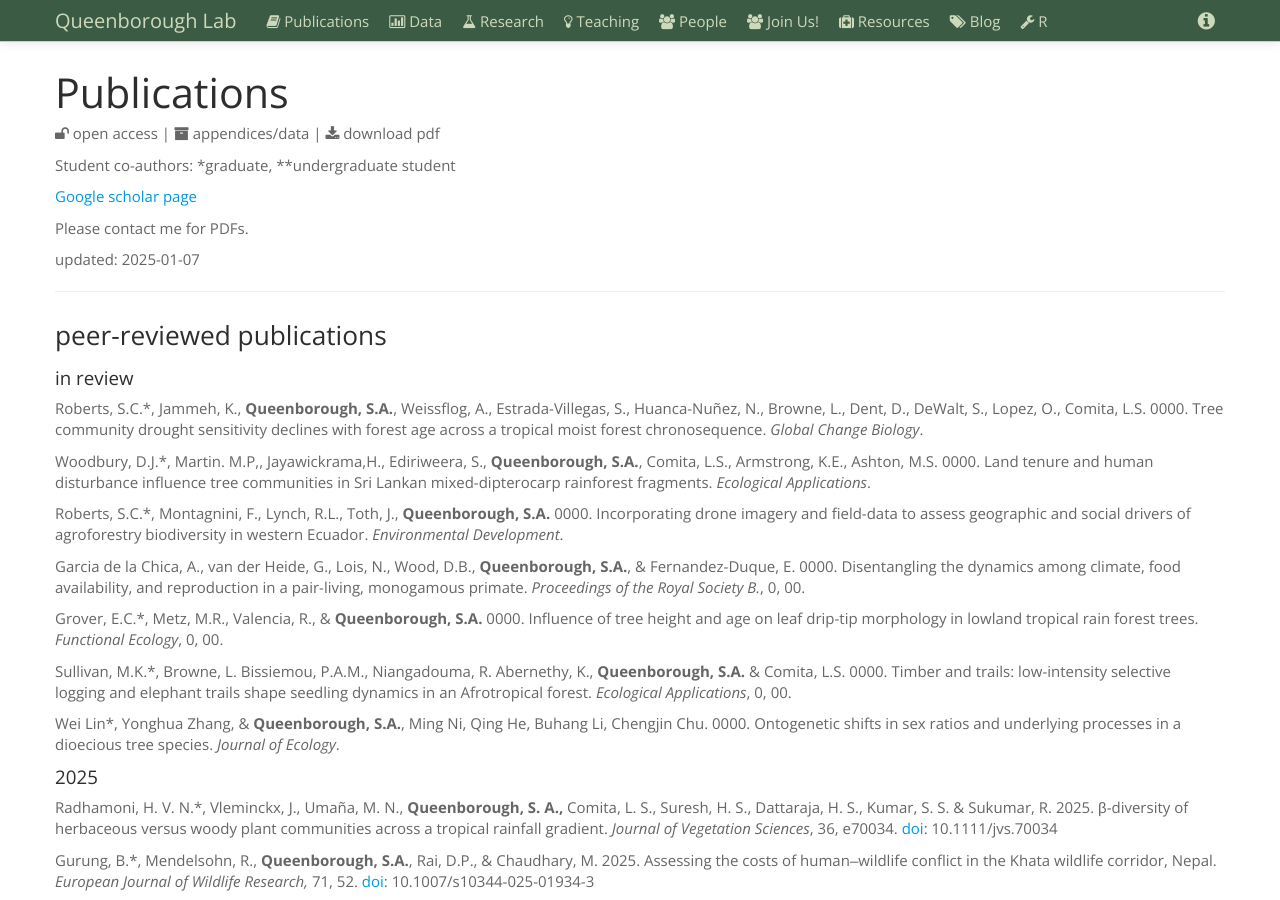
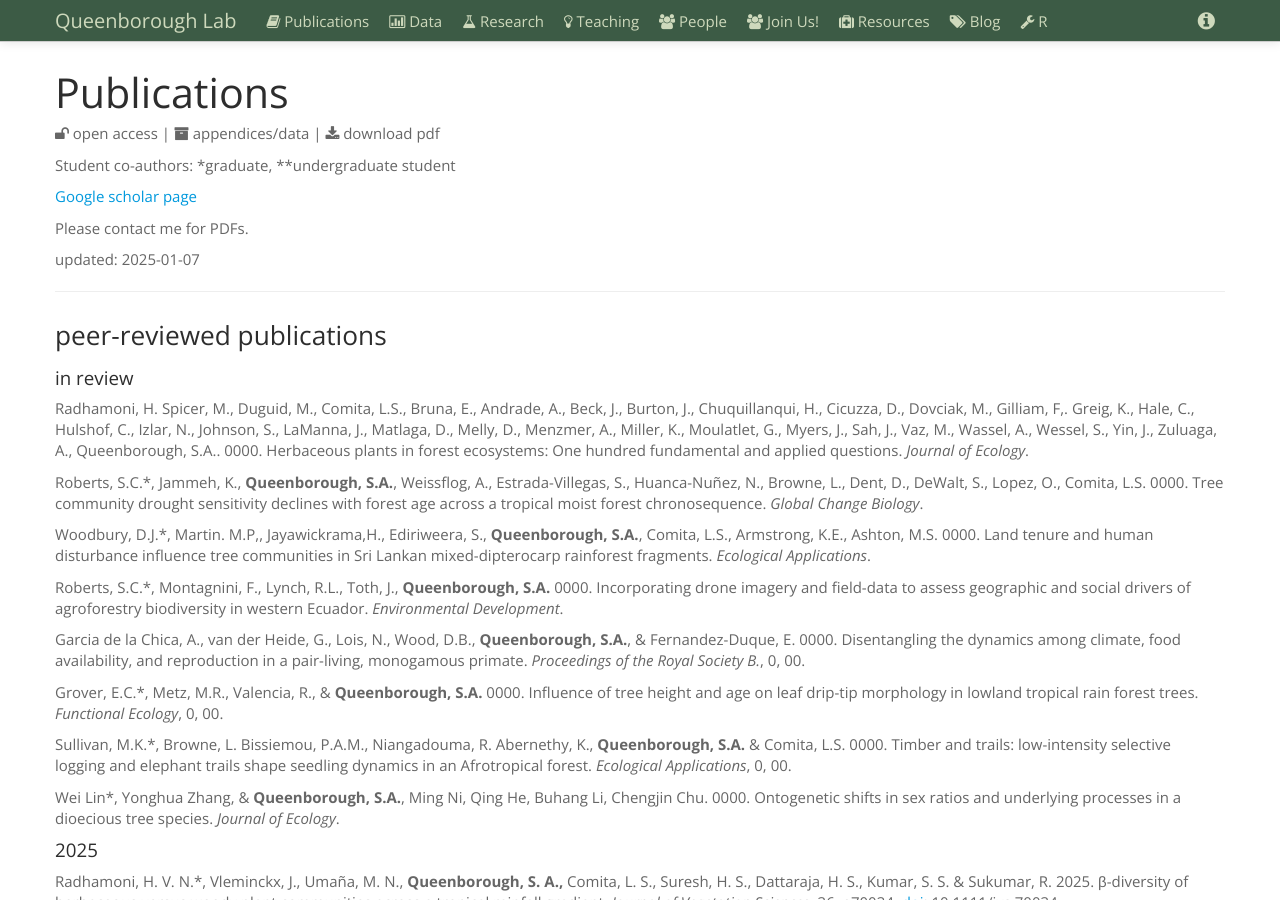
Before and after one commit to saq/saq.github.io, a Jekyll site: the page built from publications.md, in a window 1280 px wide and 900 px high. Built offline with Jekyll 4.4.1, drawn with Linux system fonts in a browser that asks for light colours.

Commit message:
Update publications.md

```diff
--- a/publications.md
+++ b/publications.md
@@ -42,6 +42,7 @@ Young, K.J.\*, Piotto, D., **Queenborough, S.A.**, & Ashton, M.S. 0000. Cacao ag
 
 
 #### in review
+Radhamoni, H. Spicer, M., Duguid, M., Comita, L.S., Bruna, E., Andrade, A., Beck, J., Burton, J., Chuquillanqui, H., Cicuzza, D., Dovciak, M., Gilliam, F,. Greig, K., Hale, C., Hulshof, C., Izlar, N., Johnson, S., LaManna, J., Matlaga, D., Melly, D., Menzmer, A., Miller, K., Moulatlet, G., Myers, J., Sah, J., Vaz, M., Wassel, A., Wessel, S., Yin, J., Zuluaga, A., Queenborough, S.A.. 0000. Herbaceous plants in forest ecosystems: One hundred fundamental and applied questions. *Journal of Ecology*.
 
 Roberts, S.C.\*, Jammeh, K., **Queenborough, S.A.**, Weissflog, A., Estrada-Villegas, S., Huanca-Nuñez, N., Browne, L., Dent, D., DeWalt, S., Lopez, O., Comita, L.S. 0000. Tree community drought sensitivity declines with forest age across a tropical moist forest chronosequence. *Global Change Biology*.
 
```
